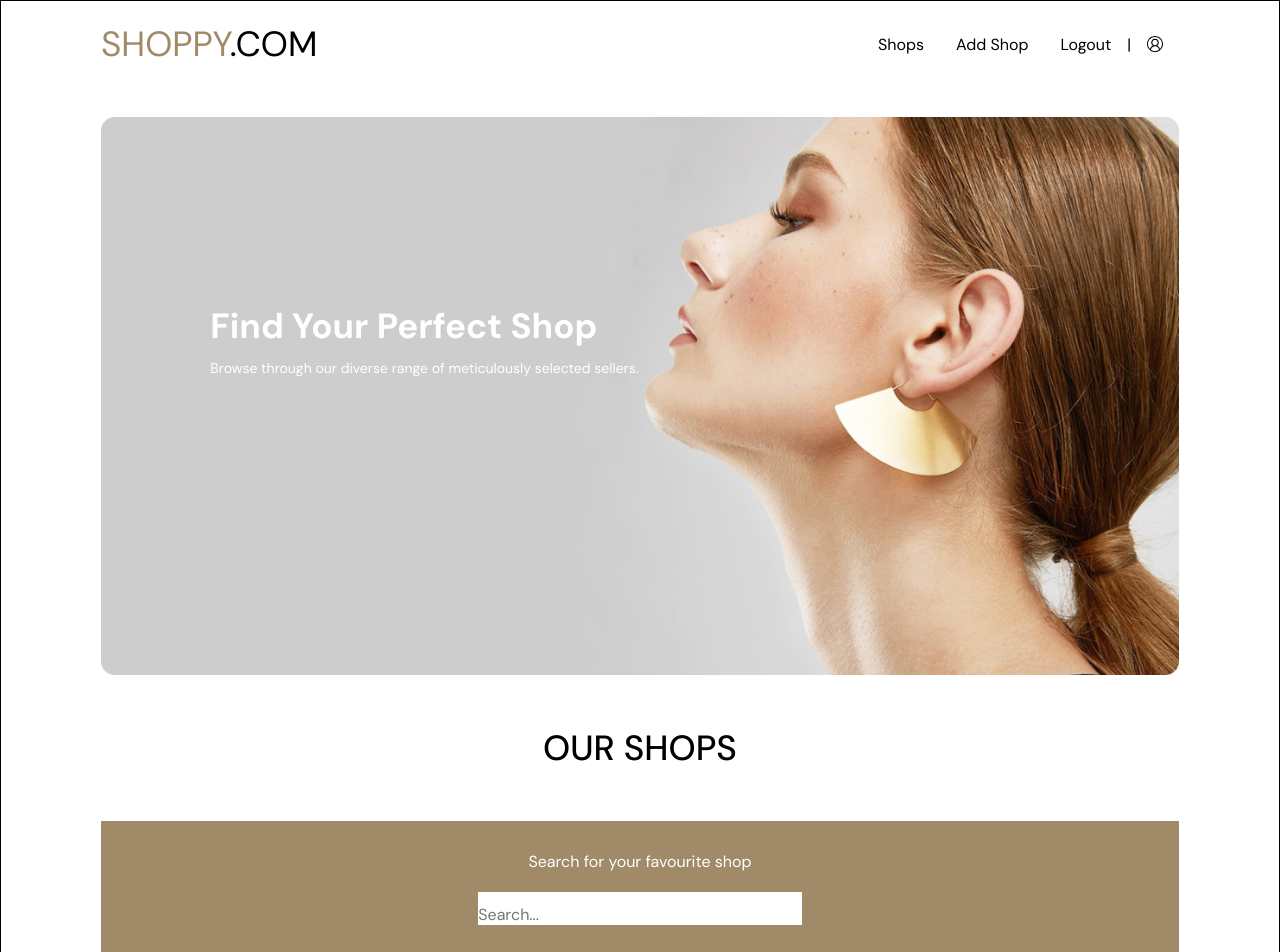
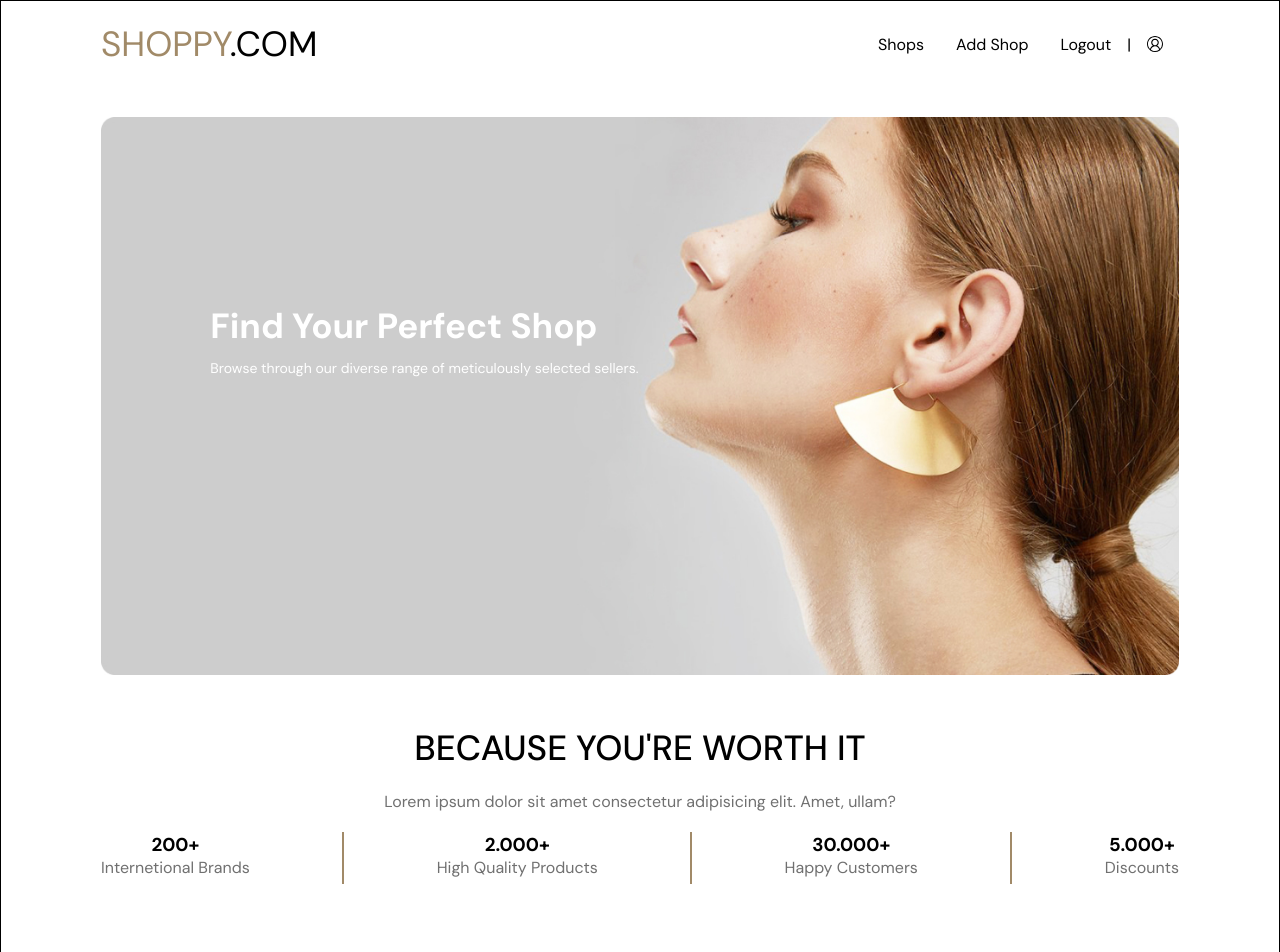
Before and after one commit to SimasCode/simonas_janulaitis_galutinis_atsiskaitymas, a React (Vite) app: page / in a window 1280 px wide. Shown: the top 952 px of the page. Built offline with nearby package versions, Linux system fonts and the light colour scheme; no server answers; the database is empty; sample sign-in values are in the browser's storage.

Commit message:
stat component and style

```diff
--- /dev/null
+++ b/src/components/layout/stats/Stats.jsx
@@ -0,0 +1,33 @@
+import './stats.scss';
+
+export default function Stats() {
+  return (
+    <div className='stat-container'>
+      <h2 className='stat-title'>Because you're worth it</h2>
+      <p className='stat-subtitle'>
+        Lorem ipsum dolor sit amet consectetur adipisicing elit. Amet, ullam?
+      </p>
+      <div className='stat-text-container'>
+        <div className='stat-single-container'>
+          <h3>200+</h3>
+          <p className='stat-text'>Internetional Brands</p>
+        </div>
+        <div className='stat-div-line'></div>
+        <div className='stat-single-container'>
+          <h3>2.000+</h3>
+          <p className='stat-text'>High Quality Products</p>
+        </div>
+        <div className='stat-div-line'></div>
+        <div className='stat-single-container'>
+          <h3>30.000+</h3>
+          <p className='stat-text'>Happy Customers</p>
+        </div>
+        <div className='stat-div-line'></div>
+        <div className='stat-single-container'>
+          <h3>5.000+</h3>
+          <p className='stat-text'>Discounts</p>
+        </div>
+      </div>
+    </div>
+  );
+}
--- /dev/null
+++ b/src/components/layout/stats/stats.scss
@@ -0,0 +1,65 @@
+.stat-container {
+    display: grid;
+    justify-content: center;
+    align-items: center;
+    margin-bottom: 50px;
+    margin-left: 32px;
+    margin-right: 32px;
+
+    .stat-div-line {
+        border: 1px solid var(--gold);
+        margin-bottom: 20px;
+    }
+
+    .stat-title {
+        text-transform: uppercase;
+        font-size: 35px;
+        font-weight: 500;
+        margin-bottom: 20px;
+        text-align: center;
+    }
+
+    .stat-subtitle {
+        color: var(--gray70);
+        text-align: center;
+        margin-bottom: 20px;
+    }
+
+    .stat-text-container {
+        display: grid;
+        justify-content: center;
+        text-align: center;
+    }
+
+    .stat-single-container {
+        margin-bottom: 20px;
+    }
+
+    .stat-text {
+        color: var(--gray70);
+    }
+}
+
+
+@media screen and (min-width:767px) {
+    .stat-container {
+        display: flex;
+        flex-direction: column;
+        margin-right: 100px;
+        margin-left: 100px;
+
+        .stat-div-line {
+            border: 1px solid var(--gold);
+            padding-top: 50px;
+        }
+
+        .stat-text-container {
+            display: flex;
+            flex-direction: row;
+            justify-content: space-between;
+            gap: 40px;
+            width: 100%;
+        }
+
+    }
+}
--- a/src/pages/Shops.jsx
+++ b/src/pages/Shops.jsx
@@ -7,6 +7,7 @@ import Hero from '../components/layout/hero/Hero';
 import './shops.scss';
 import { toast } from 'react-hot-toast';
 import { ClipLoader } from 'react-spinners';
+import Stats from '../components/layout/stats/Stats';
 
 export default function Shops() {
   const [localArr, setLocalArr] = useState([]);
@@ -76,6 +77,7 @@ export default function Shops() {
   return (
     <div className='shop-container'>
       <Hero />
+      <Stats />
       <h2 className='shop-title'>OUR SHOPS</h2>
       <div className='shop-input-container'>
         <p className='shop-search-text'>Search for your favourite shop</p>
--- a/src/pages/SingleAddPage.jsx
+++ b/src/pages/SingleAddPage.jsx
@@ -7,7 +7,7 @@ import './singleAddPage.scss';
 import { AiFillHeart } from 'react-icons/ai';
 import { RxEnvelopeClosed } from 'react-icons/rx';
 import { BiLogoFacebook } from 'react-icons/bi';
-import { AiOutlineInstagram } from 'react-icons/ai';
+import { AiOutlineInstagram, AiFillStar } from 'react-icons/ai';
 import { AiOutlineTwitter } from 'react-icons/ai';
 import { ClipLoader } from 'react-spinners';
 
@@ -71,6 +71,15 @@ export default function SingleAddPage() {
 
             <div className='single-text-container'>
               <h2 className='single-shop-name'>{newObj.shopName}</h2>
+              <div className='single-shop-icons-container'>
+                <AiFillStar />
+                <AiFillStar />
+                <AiFillStar />
+                <AiFillStar />
+                <AiFillStar />
+              </div>
+              <p className='single-shop-town'>{newObj.town}</p>
+              <p className='single-shop-town'>Since {newObj.startYear}</p>
               <p className='single-description'> {newObj.description}</p>
               <a className='single-visit-button' href='/'>
                 Visit site
--- a/src/pages/singleAddPage.scss
+++ b/src/pages/singleAddPage.scss
@@ -26,6 +26,17 @@
     .single-shop-name {
         font-size: 30px;
         margin-bottom: 30px;
+    }
+
+    .single-shop-icons-container {
+        margin-bottom: 20px;
+    }
+
+    .single-shop-town {
+        color: var(--gray70);
+        font-size: 16px;
+        line-height: 27px;
+        margin-bottom: 20px;
     }
 
     .single-description {
```
